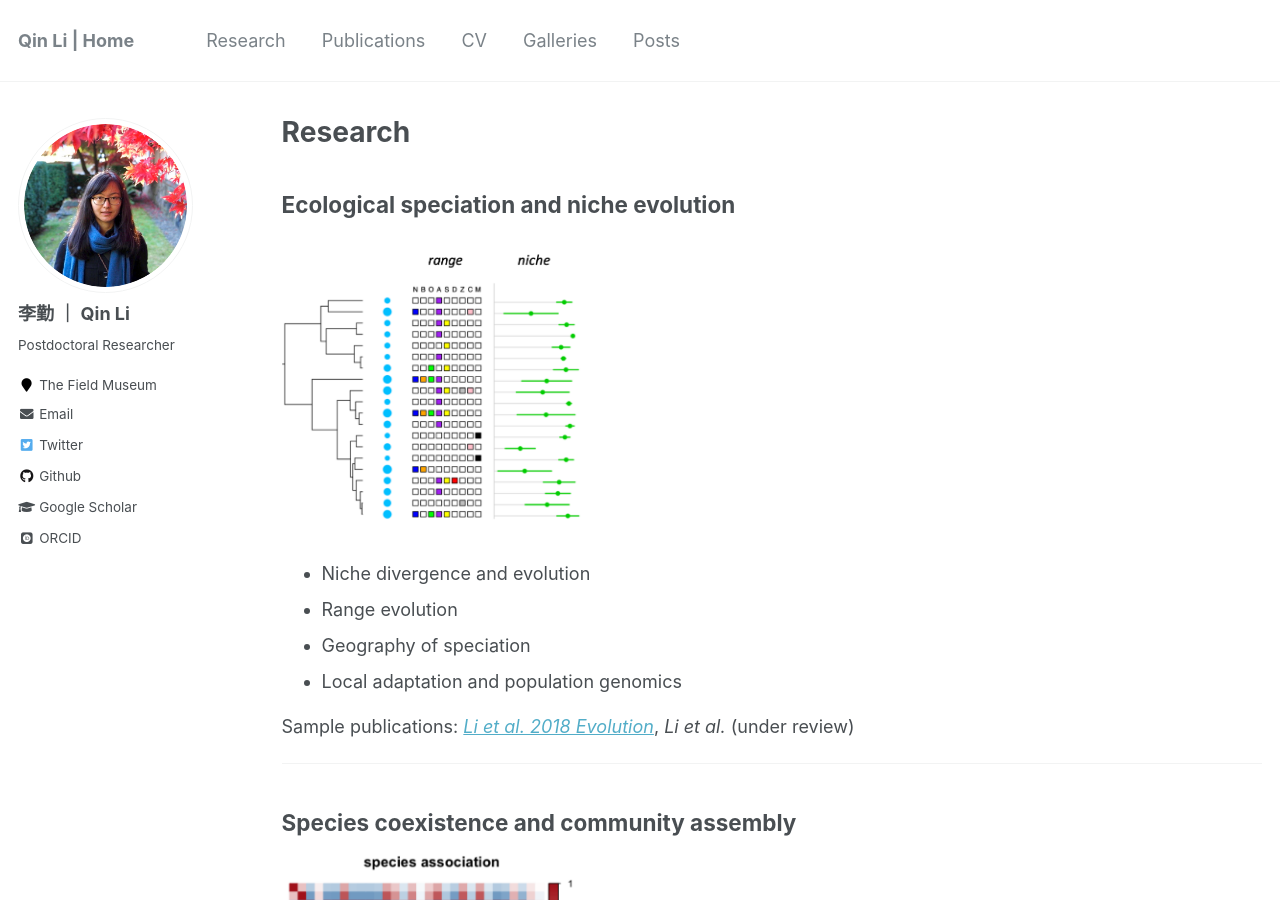
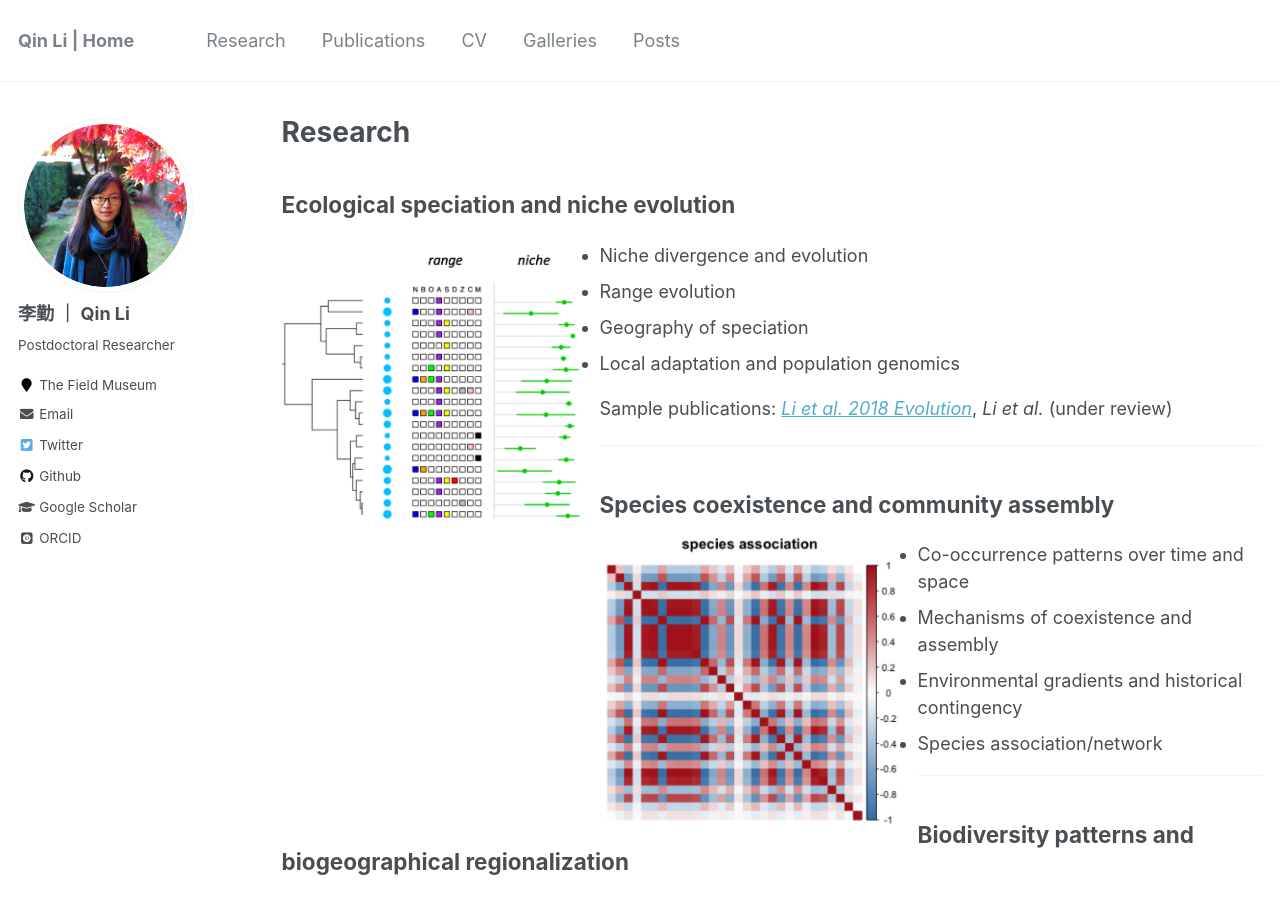
Before and after one commit to qli/qli.github.io, a Jekyll site: the page built from _pages/research.md, in a window 1280 px wide and 900 px high. Built offline with Jekyll 4.4.1, drawn with Linux system fonts in a browser that asks for light colours; some web fonts are replaced.

Commit message:
modify figs

```diff
--- a/_pages/research.md
+++ b/_pages/research.md
@@ -10,16 +10,16 @@ author_profile: true
 does not work
 
 <img style="float: left" width="250" src="/images/fig-spAsso.png">
-
+![left-aligned-image](image.jpg){: .align-left}
 ![left-aligned-image](/images/fig_nicheRange.png){: width=30% .align-left}
 {:style="clear: left"}
-
+![image alt <](/images/fig_niche.png){: width="300px"}
 
 -->
 
 ## Ecological speciation and niche evolution
 
-![image alt <](/images/fig_niche.png){: width="300px"}
+![](/images/fig_niche.png){: width="300px" .align-left}
 - Niche divergence and evolution
 - Range evolution
 - Geography of speciation
@@ -32,7 +32,7 @@ Sample publications: [*Li et al. 2018 Evolution*](https://doi.org/10.1111/evo.13
 
 ## Species coexistence and community assembly
 
-![image alt <](/images/fig_spAsso.png){: width="300px"}
+![](/images/fig_spAsso.png){: width="300px" .align-left}
 
 - Co-occurrence patterns over time and space
 - Mechanisms of coexistence and assembly
@@ -44,7 +44,7 @@ Sample publications: [*Li et al. 2018 Evolution*](https://doi.org/10.1111/evo.13
 
 ## Biodiversity patterns and biogeographical regionalization
 
-![image alt <](/images/fig_GoM.png){: width="30%"}
+![](/images/fig_GoM.png){: width="300px" .align-left}
 
 - Floristic structure
 - Transition zone
@@ -59,7 +59,7 @@ Sample publications: *Li et al.* (under review)
 
 ## Global change and species responses
 
-![image alt <](/images/fig_NAC.png){: width="30%"}
+![](/images/fig_NAC.png){: width="300px" .align-left}
 
 - Non-analogous climate patterns
 - Range shifts under climate change
```
